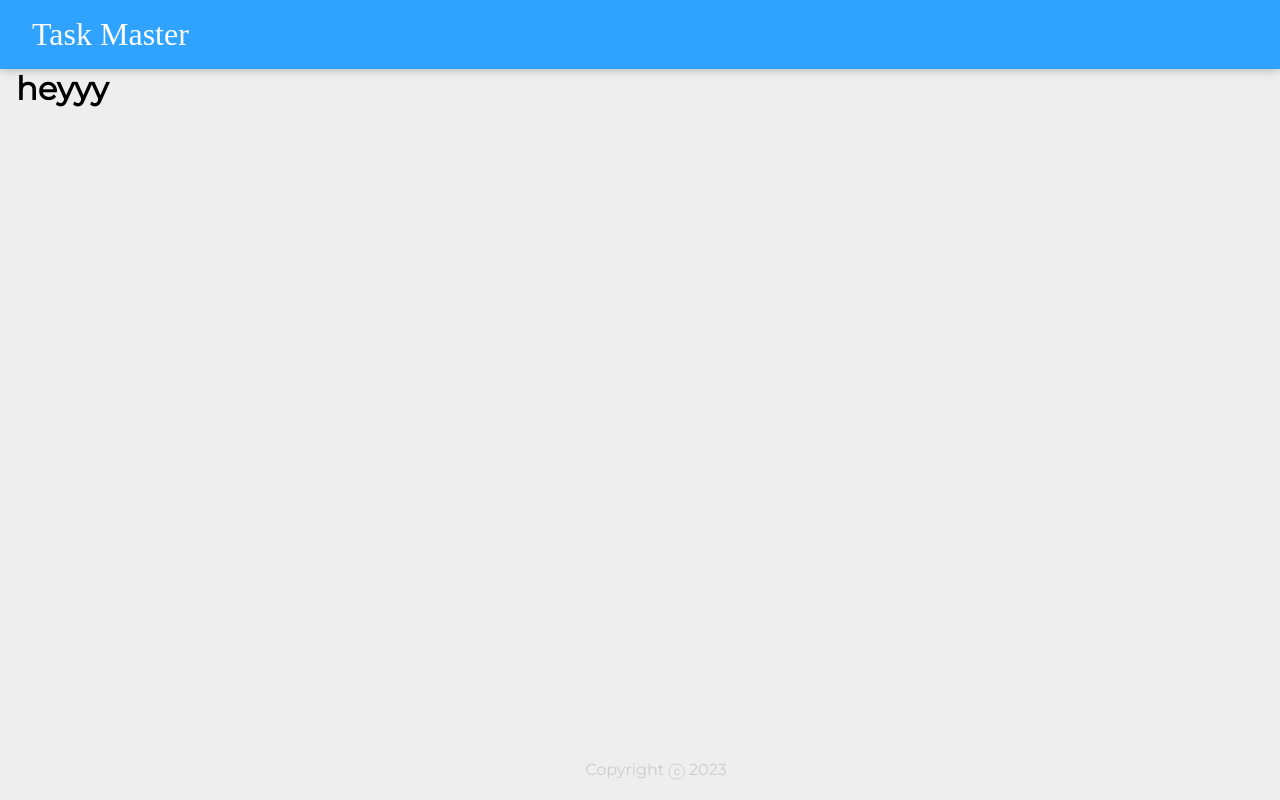
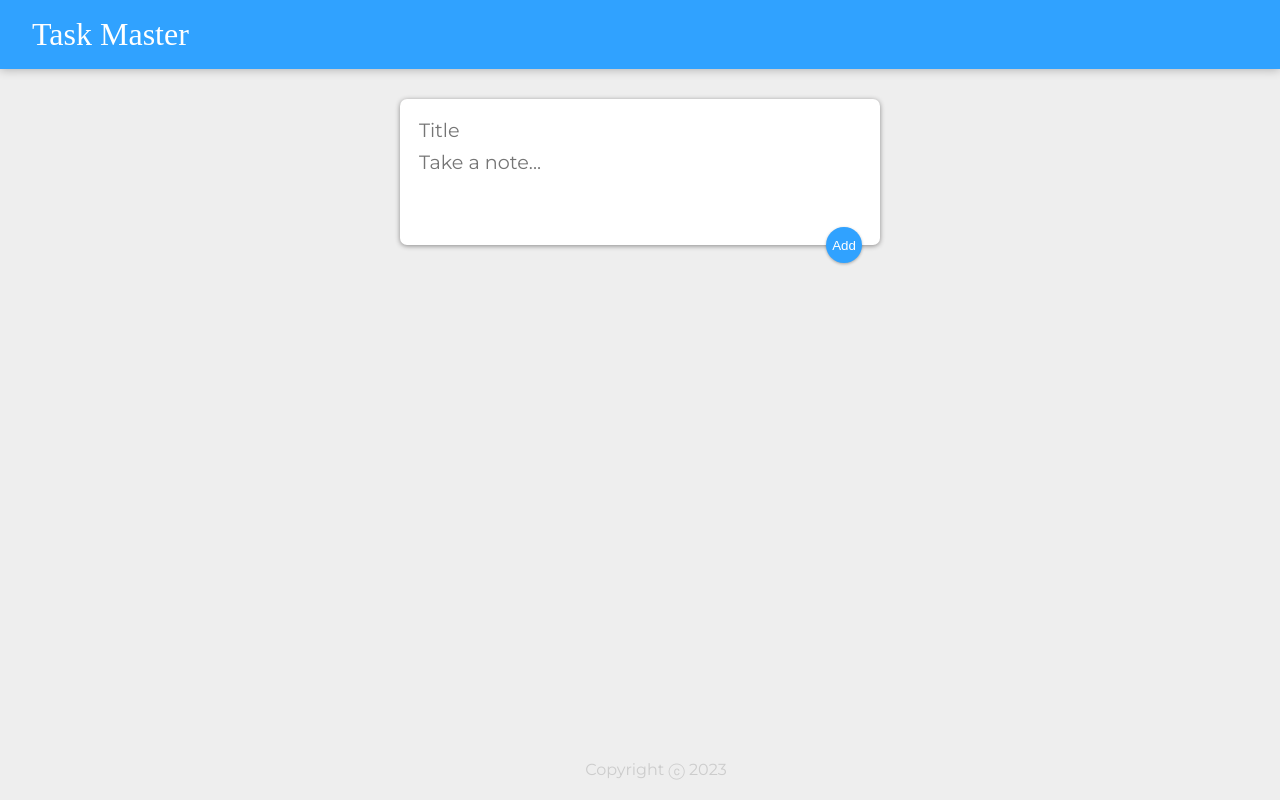
Before and after one commit to pahaljain/quickNotes, a React (Create React App) app: page / in a window 1280 px wide. Built offline with nearby package versions, Linux system fonts and the light colour scheme; a web font is replaced by a local one.

Commit message:
Added components and added states

```diff
--- a/src/components/App.jsx
+++ b/src/components/App.jsx
@@ -1,15 +1,43 @@
-import React from 'react'
-import Header from './Header';
-import Footer from './Footer';
+import React, { useState } from "react";
+import Header from "./Header";
+import Footer from "./Footer";
+import Note from "./Note";
+import CreateArea from "./CreateArea";
 
 function App() {
+  const [notes, setNotes] = useState([]);
+
+  function addNote(newNote) {
+    setNotes(prevNotes => {
+      return [...prevNotes, newNote];
+    });
+  }
+
+  function deleteNote(id) {
+    setNotes(prevNotes => {
+      return prevNotes.filter((noteItem, index) => {
+        return index !== id;
+      });
+    });
+  }
+
   return (
     <div>
-        <Header />
-        <h1>heyyy</h1>
-        <Footer />
+      <Header />
+      <CreateArea onAdd={addNote} />
+      {notes.map((noteItem, index) => {
+        return (
+          <Note
+            key={index}
+            id={index}
+            title={noteItem.title}
+            content={noteItem.content}
+            onDelete={deleteNote}
+          />
+        );
+      })}
+      <Footer />
     </div>
-  )
+  );
 }
-
 export default App;
--- /dev/null
+++ b/src/components/CreateArea.jsx
@@ -0,0 +1,51 @@
+import React, { useState } from "react";
+
+function CreateArea(props) {
+  const [note, setNote] = useState({
+    title: "",
+    content: ""
+  });
+
+  function handleChange(event) {
+    const { name, value } = event.target;
+
+    setNote(prevNote => {
+      return {
+        ...prevNote,
+        [name]: value
+      };
+    });
+  }
+
+  function submitNote(event) {
+    props.onAdd(note);
+    setNote({
+      title: "",
+      content: ""
+    });
+    event.preventDefault();
+  }
+
+  return (
+    <div>
+      <form>
+        <input
+          name="title"
+          onChange={handleChange}
+          value={note.title}
+          placeholder="Title"
+        />
+        <textarea
+          name="content"
+          onChange={handleChange}
+          value={note.content}
+          placeholder="Take a note..."
+          rows="3"
+        />
+        <button onClick={submitNote}>Add</button>
+      </form>
+    </div>
+  );
+}
+
+export default CreateArea;
--- /dev/null
+++ b/src/components/Note.jsx
@@ -0,0 +1,17 @@
+import React from "react";
+
+function Note(props) {
+  function handleClick() {
+    props.onDelete(props.id);
+  }
+
+  return (
+    <div className="note">
+      <h1>{props.title}</h1>
+      <p>{props.content}</p>
+      <button onClick={handleClick}>DELETE</button>
+    </div>
+  );
+}
+
+export default Note;
```
